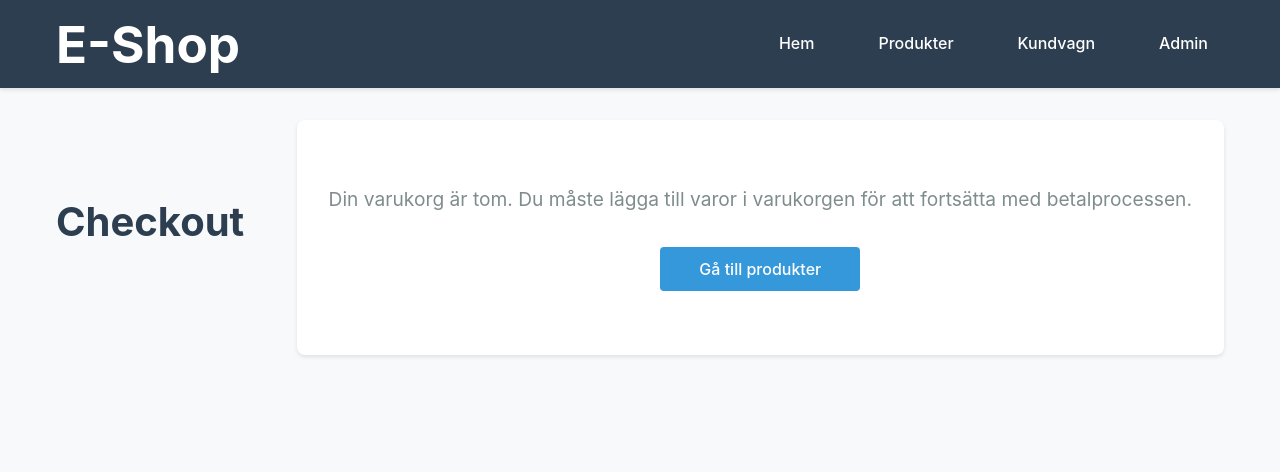
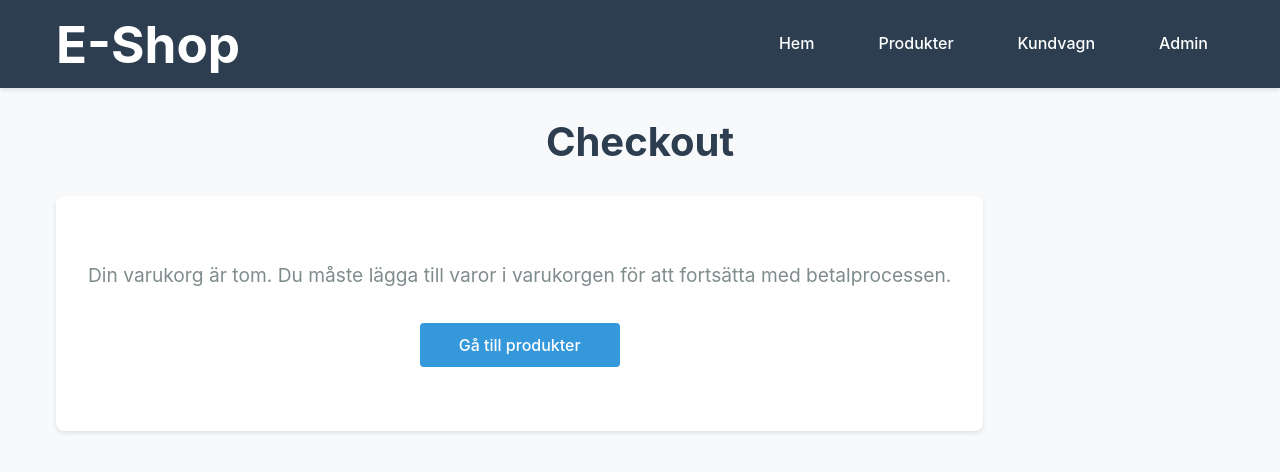
Before and after one commit to AdamPersson97/ecommerce-project, a React (Vite) app in the folder ecommerce-client/client/: page /checkout in a window 1280 px wide. Shown: the top 472 px of the page. Built offline with nearby package versions, Linux system fonts and the light colour scheme.

Commit message:
Ändringar i layout och css

```diff
--- a/ecommerce-client/client/src/pages/Checkout.css
+++ b/ecommerce-client/client/src/pages/Checkout.css
@@ -12,7 +12,7 @@
 
 .checkout-content {
   display: grid;
-  grid-template-columns: 2fr 1fr;
+  grid-template-columns: 1fr 1fr;
   gap: 3rem;
 }
 
--- a/ecommerce-client/client/src/pages/Checkout.tsx
+++ b/ecommerce-client/client/src/pages/Checkout.tsx
@@ -255,11 +255,11 @@ const Checkout = () => {
     }
   };
 
-  if (cartItems.length === 0) {
   return (
     <div className="checkout-page">
+      <h1>Checkout</h1>
       <div className="container">
-          <h1>Checkout</h1>
+        {cartItems.length === 0 ? (
           <div className="empty-cart">
             <p>
               Din varukorg är tom. Du måste lägga till varor i varukorgen för
@@ -272,16 +272,7 @@ const Checkout = () => {
               Gå till produkter
             </button>
           </div>
-        </div>
-      </div>
-    );
-  }
-
-  return (
-    <div className="checkout-page">
-      <div className="container">
-        <h1>Checkout</h1>
-
+        ) : (
           <div className="checkout-content">
             {/* Varukorg sektion */}
             <div className="cart-section">
@@ -310,14 +301,18 @@ const Checkout = () => {
                     </div>
                     <div className="quantity-controls">
                       <button
-                      onClick={() => updateQuantity(item.id, item.quantity - 1)}
+                        onClick={() =>
+                          updateQuantity(item.id, item.quantity - 1)
+                        }
                         className="quantity-btn"
                       >
                         -
                       </button>
                       <span className="quantity">{item.quantity}</span>
                       <button
-                      onClick={() => updateQuantity(item.id, item.quantity + 1)}
+                        onClick={() =>
+                          updateQuantity(item.id, item.quantity + 1)
+                        }
                         className="quantity-btn"
                       >
                         +
@@ -411,7 +406,9 @@ const Checkout = () => {
                     className={errors.street_address ? "error" : ""}
                   />
                   {errors.street_address && (
-                  <span className="error-message">{errors.street_address}</span>
+                    <span className="error-message">
+                      {errors.street_address}
+                    </span>
                   )}
                 </div>
 
@@ -426,7 +423,9 @@ const Checkout = () => {
                       className={errors.postal_code ? "error" : ""}
                     />
                     {errors.postal_code && (
-                    <span className="error-message">{errors.postal_code}</span>
+                      <span className="error-message">
+                        {errors.postal_code}
+                      </span>
                     )}
                   </div>
                   <div className="form-group">
@@ -470,6 +469,7 @@ const Checkout = () => {
               </div>
             </div>
           </div>
+        )}
       </div>
     </div>
   );
```
Lines whose indentation alone changed are shown as unchanged.
